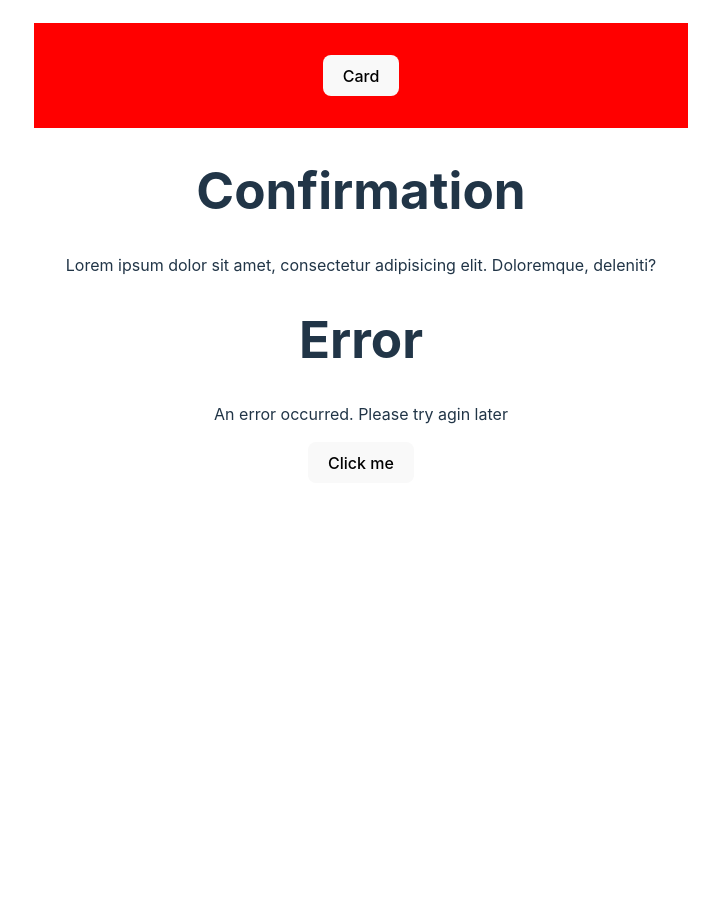
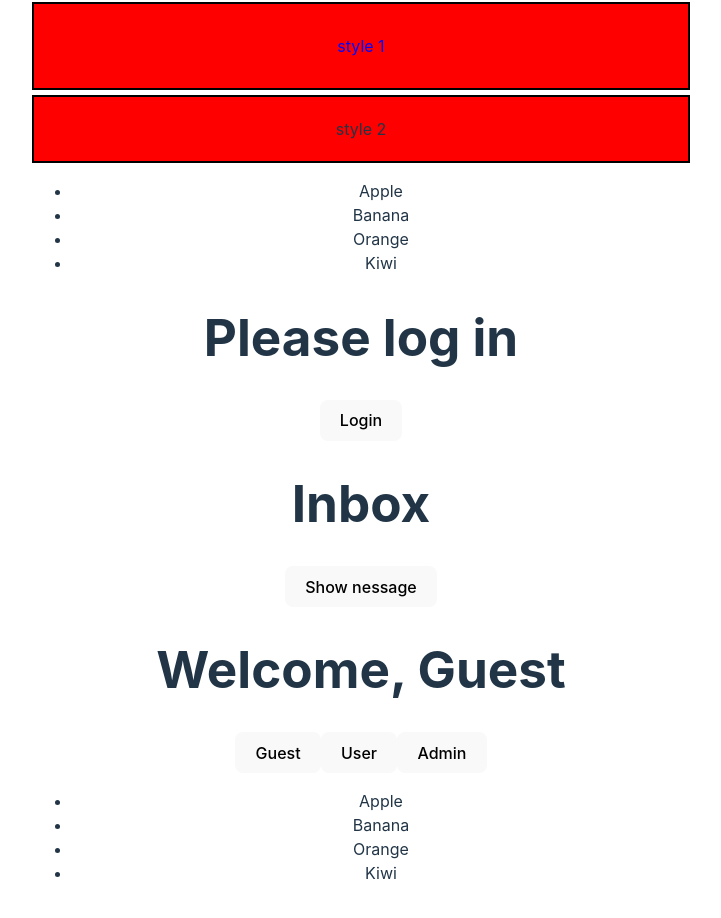
Before and after one commit to CHANDAN-su/reactApplication, a React (Vite) app: page / in a window 1280 px wide. Shown: the part 286-1204 px from the top of the page, without its empty margins (279-1000 px from the left). Before the commit the page ends 801 px from the top, so only its background shows below. Built offline with nearby package versions, Linux system fonts and the light colour scheme.

Commit message:
Rendering a List of Items

```diff
--- a/Component/JavascriptXML.jsx
+++ b/Component/JavascriptXML.jsx
@@ -46,7 +46,7 @@ const Greeting = ({name}) =>{
       marginTop: "5px"
     }
 
-    const fruit = ["Apple", "Banana", "Orange"];
+    const fruit = ["Apple", "Banana", "Orange", "Kiwi"];
 
     return(
         <>
@@ -81,6 +81,15 @@ const Greeting = ({name}) =>{
             <button onClick={() => setStatus("user")}>User</button>
             <button onClick={() => setStatus("admin")}>Admin</button>
 
+
+            <ul>
+
+              {fruit.map((val, index) => (
+                <li key={index}>{val}</li>
+              ))}
+
+            </ul>
+
         </>
     )
 }
--- a/src/App.jsx
+++ b/src/App.jsx
@@ -25,8 +25,8 @@ function App() {
       {/* < HierarchicalStructure /> */}
       {/* < Reusability /> */}
       {/* <SeparationofConcerns /> */}
-      {/* < JavascriptXML /> */}
-      <Compsition/>
+      < JavascriptXML />
+      {/* <Compsition/> */}
     </>
   )
 }
```
